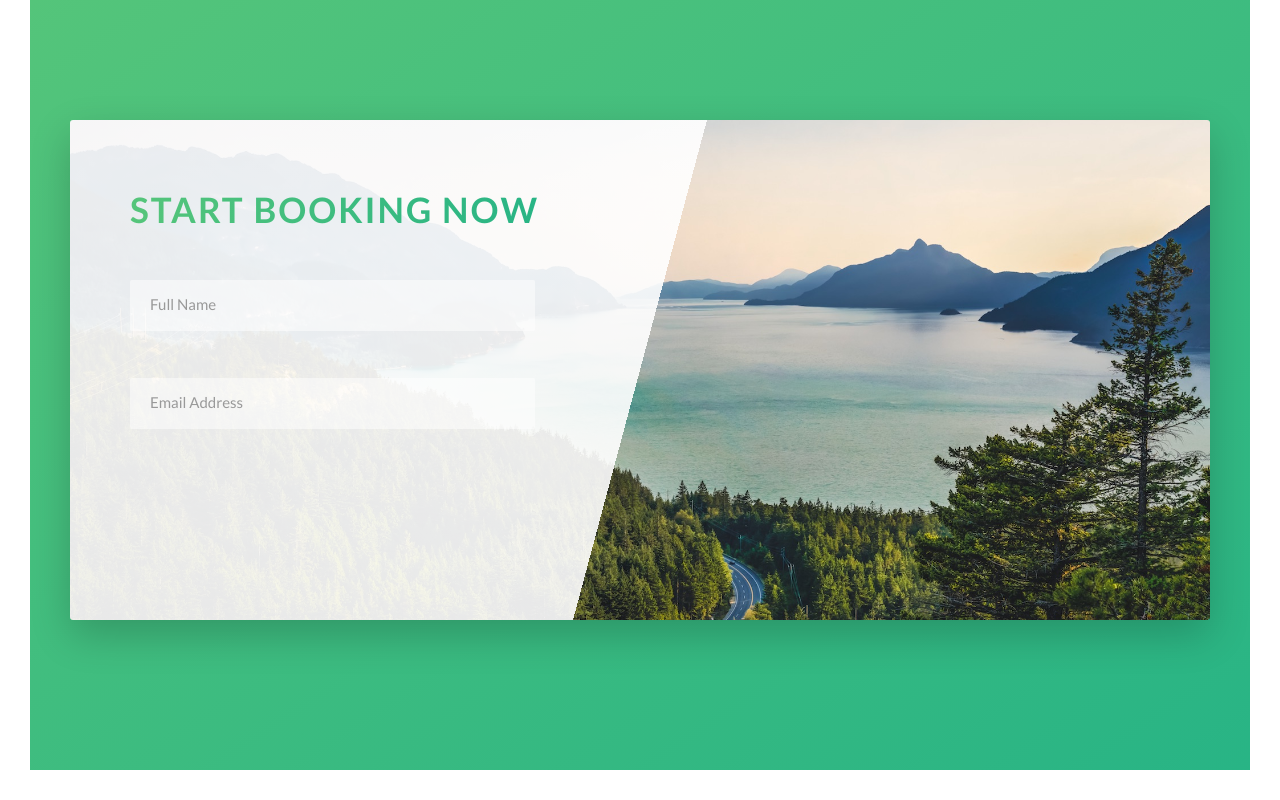
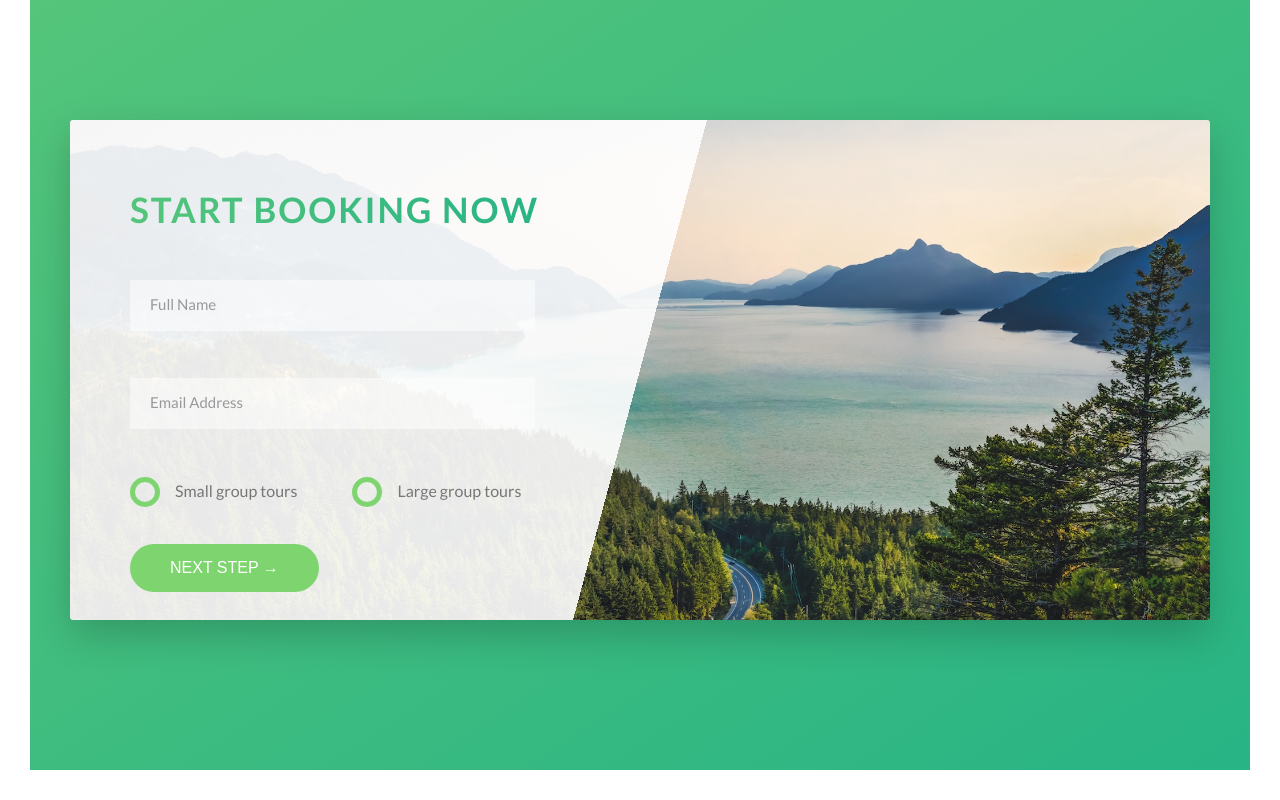
Before and after one commit to GeorgeMitsikaris/CSS-Natours-Tutorial, a website: page index.html in a window 1280 px wide. Shown: the part 4697-5497 px from the top of the page. Drawn offline with Linux system fonts and the light colour scheme.

Commit message:
Building the form section part 3

```diff
--- a/index.html
+++ b/index.html
@@ -271,6 +271,25 @@
                                 <input type="email" class="form__input" id="email" placeholder="Email Address" required>
                                 <label for="email" class="form__label">Email Address</label>
                             </div>
+                            <div class="form__group u-margin-bottom-medium">
+                                <div class="form__radio-group">
+                                    <input type="radio" class="form__radio-input" id="small" name="size">
+                                    <label for="small" class="form__radio-label">
+                                        <span class="form__radio-button"></span>
+                                        Small group tours
+                                    </label>
+                                </div>
+                                <div class="form__radio-group">
+                                    <input type="radio" class="form__radio-input" id="large" name="size">
+                                    <label for="large" class="form__radio-label">
+                                        <span class="form__radio-button"></span>
+                                        Large group tours
+                                    </label>
+                                </div>
+                            </div>
+                            <div class="form__group">
+                                <button class="btn btn--green">Next Step &rarr;</button>
+                            </div>
                         </form>
                     </div>
                 </div>
--- a/sass/base/_utilities.scss
+++ b/sass/base/_utilities.scss
@@ -1,31 +1,31 @@
 .u-center-text{
-    text-align: center;
+    text-align: center !important;
 }
 
 .u-margin-bottom-big{
-    margin-bottom: 8rem;
+    margin-bottom: 8rem !important;
 }
 
 .u-margin-bottom-medium{
-    margin-bottom: 4rem;
+    margin-bottom: 4rem !important;
 }
 
 .u-margin-bottom-small{
-    margin-bottom: 1.5rem;
+    margin-bottom: 1.5rem !important;
 }
 
 .u-margin-top-huge{
-    margin-top: 10rem;
+    margin-top: 10rem !important;
 }
 
 .u-margin-top-big{
-    margin-top: 8rem;
+    margin-top: 8rem !important;
 }
 
 .u-margin-top-medium{
-    margin-top: 4rem;
+    margin-top: 4rem !important;
 }
 
 .u-margin-top-small{
-    margin-top: 1.5rem;
+    margin-top: 1.5rem !important;
 }
--- a/sass/components/_button.scss
+++ b/sass/components/_button.scss
@@ -1,5 +1,5 @@
 .btn{
-
+    &,
     &:link,
     &:visited {
         text-transform: uppercase;
@@ -10,9 +10,12 @@
     border-radius: 10rem;
     position: relative;
     font-size: 1.6rem;
+    border: none;
+    cursor: pointer;
     }
 
     &:hover {
+        outline: none;
         transform: translateY(-3px);
         box-shadow: 0 1rem 2rem rgba($color-black,.2);
 
@@ -22,7 +25,8 @@
         }
     }
 
-    &:active {
+    &:active,
+    &:focus {
         transform: translateY(-1px);
         box-shadow: 0 .5rem 1rem rgba($color-black,.2);
     }
--- a/sass/components/_form.scss
+++ b/sass/components/_form.scss
@@ -11,6 +11,7 @@
         border-bottom: 3px solid transparent;
         width: 90%;
         display: block;
+        transition: all .3s;
 
         &:focus{
             outline: none;
@@ -45,4 +46,50 @@
     &__group:not(:last-child){
         margin-bottom: 2rem;
     }
+
+    &__radio-group{
+        width: 49%;
+        display: inline-block;
+    }
+
+    &__radio-label{
+        font-size: $default-font-size;
+        cursor: pointer;
+        position: relative;
+        padding-left: 4.5rem;
+    }
+
+    &__radio-input{
+        display: none;
+    }
+
+    &__radio-button{
+        height: 3rem;
+        width: 3rem;
+        border: 5px solid $color-primary;
+        border-radius: 50%;
+        display: inline-block;
+        position: absolute;
+        left: 0;
+        top: -.4rem;
+
+        &::after{
+            content: "";
+            display: block;
+            height: 1.3rem;
+            width: 1.3rem;
+            border-radius: 50%;
+            position: relative;
+            top: 50%;
+            left: 50%;
+            transform: translate(-50%, -50%);
+            background-color: $color-primary;
+            opacity: 0;
+            transition: all .3s;
+        }
+    }
+
+    &__radio-input:checked ~ &__radio-label &__radio-button::after{
+        opacity: 1;
+    }
 }
```
Also changed, not shown: css/style.css.
